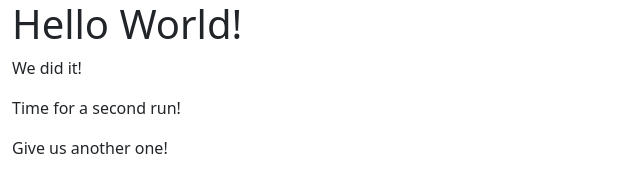
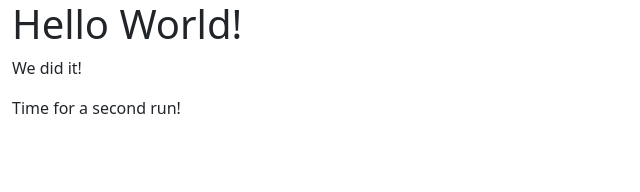
Before and after one commit to bbayrakt/webapp, a website built with webpack: page src/index.html in a window 1280 px wide. Shown: the whole page, without its empty margins (0-640 px from the left). Built offline with nearby package versions, Linux system fonts and the light colour scheme.

Commit message:
Update index boogaloo

```diff
--- a/src/index.html
+++ b/src/index.html
@@ -15,7 +15,6 @@
         <h1>Hello World!</h1>
         <p>We did it!</p>
         <p>Time for a second run!</p>
-        <p>Give us another one!</p>
       </div>
     </div>
 
```
